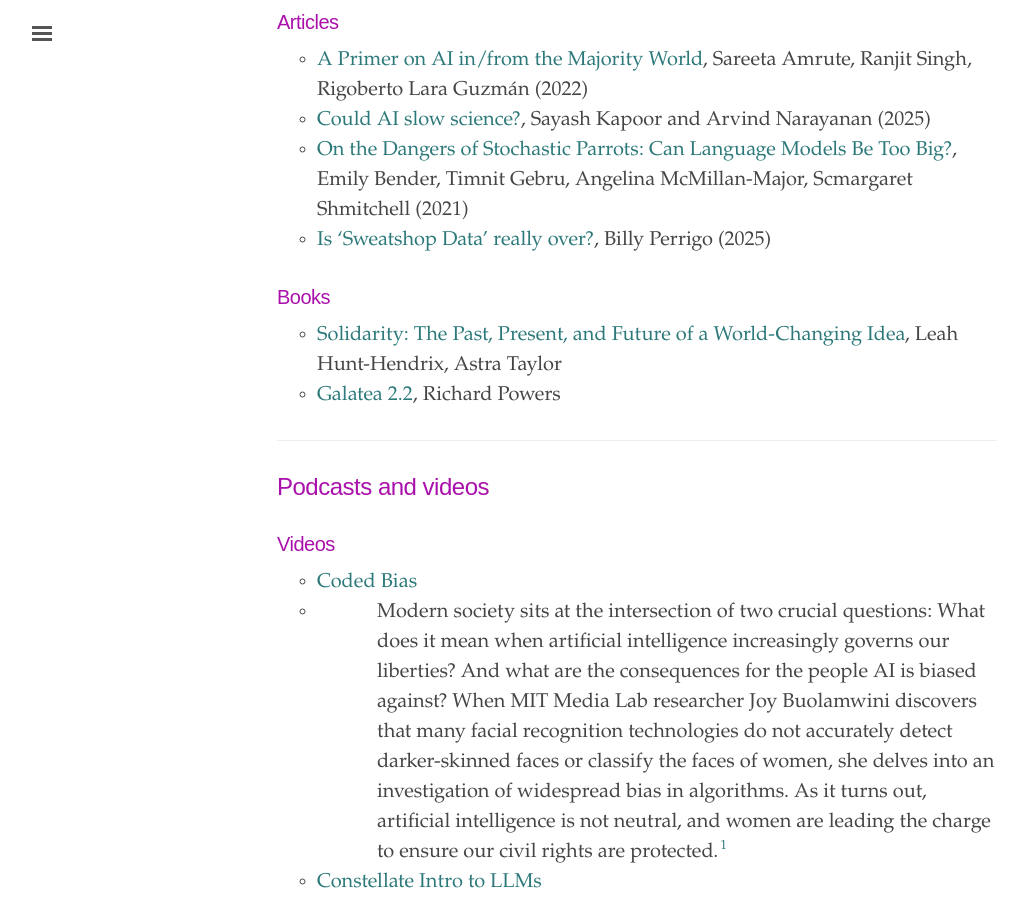
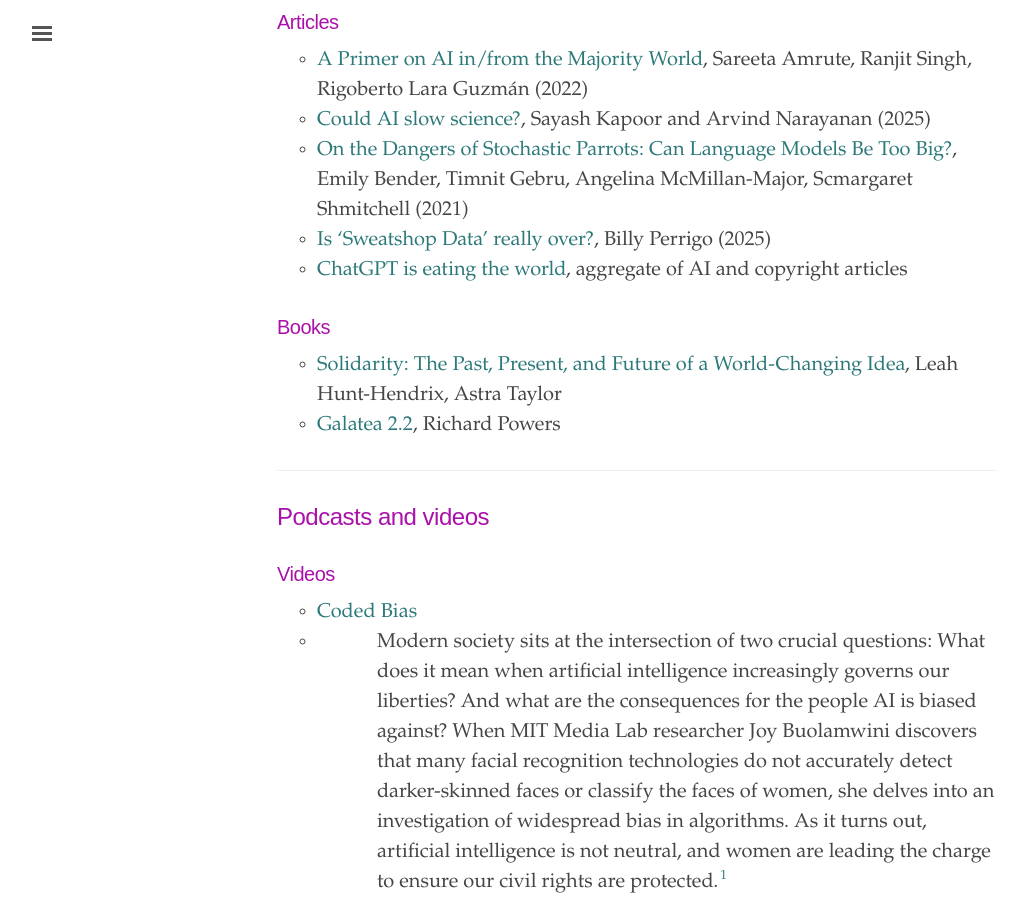
Before and after one commit to ylimem/ed, a Jekyll site: the page built from resources.md, in a window 1280 px wide and 900 px high, scrolled down 624 px. Shown: the whole window, without its empty margins (3-1027 px from the left). Built offline with Jekyll 4.4.1, drawn with Linux system fonts in a browser that asks for light colours.

Commit message:
added material

```diff
--- a/resources.md
+++ b/resources.md
@@ -18,6 +18,7 @@
 - [Could AI slow science?](https://www.aisnakeoil.com/p/could-ai-slow-science), Sayash Kapoor and Arvind Narayanan (2025)
 - [On the Dangers of Stochastic Parrots: Can Language Models Be Too Big?](https://s10251.pcdn.co/pdf/2021-bender-parrots.pdf), Emily Bender, Timnit Gebru, Angelina McMillan-Major, Scmargaret Shmitchell (2021)
 - [Is 'Sweatshop Data' really over?](https://time.com/7306153/ai-sweatshop-data-over/), Billy Perrigo (2025)
+- [ChatGPT is eating the world](https://chatgptiseatingtheworld.com/), aggregate of AI and copyright articles
 
 ### Books
 - [Solidarity: The Past, Present, and Future of a World-Changing Idea](https://www.penguinrandomhouse.com/books/740355/solidarity-by-leah-hunt-hendrix-and-astra-taylor/), Leah Hunt-Hendrix, Astra Taylor
```
